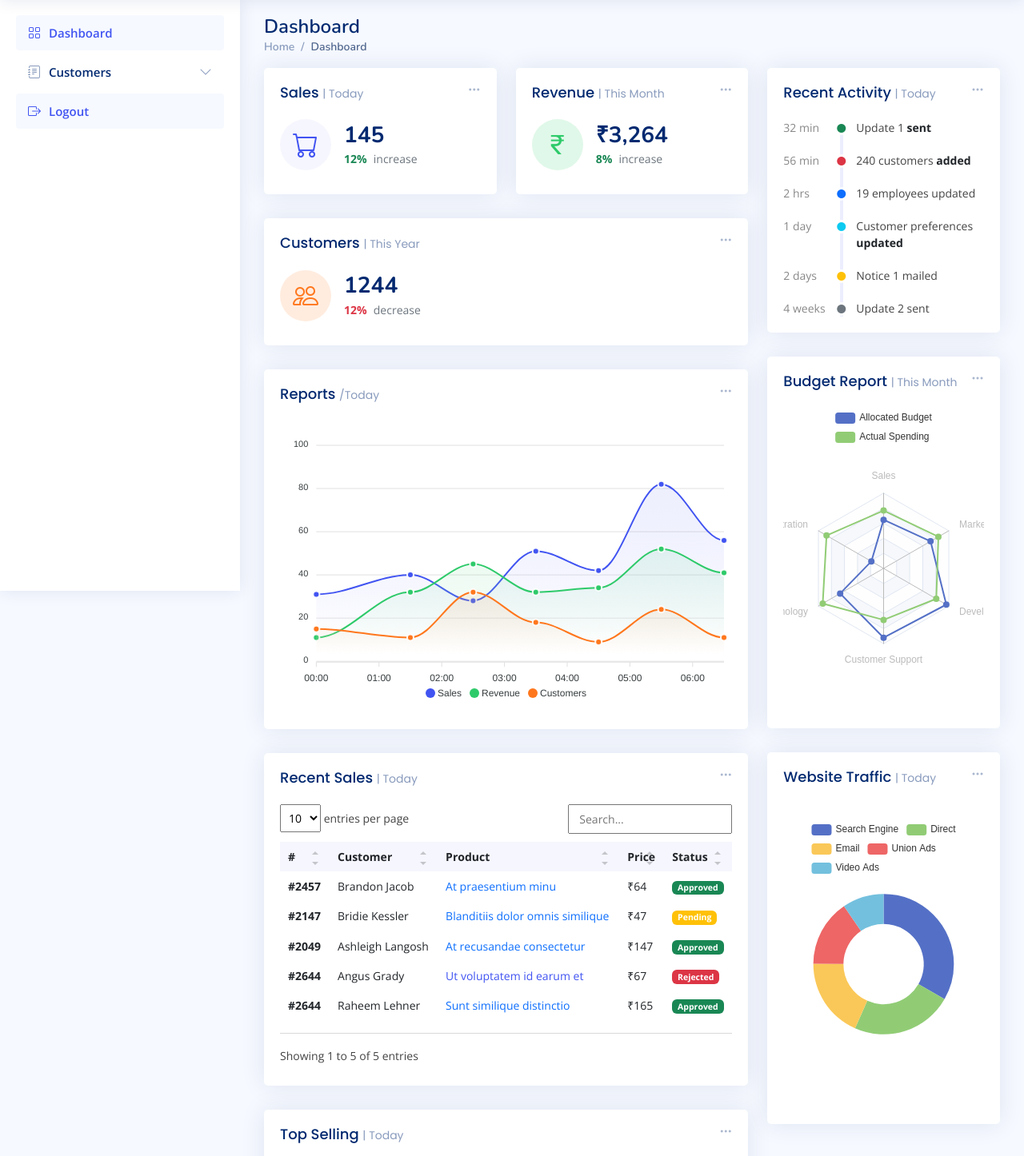
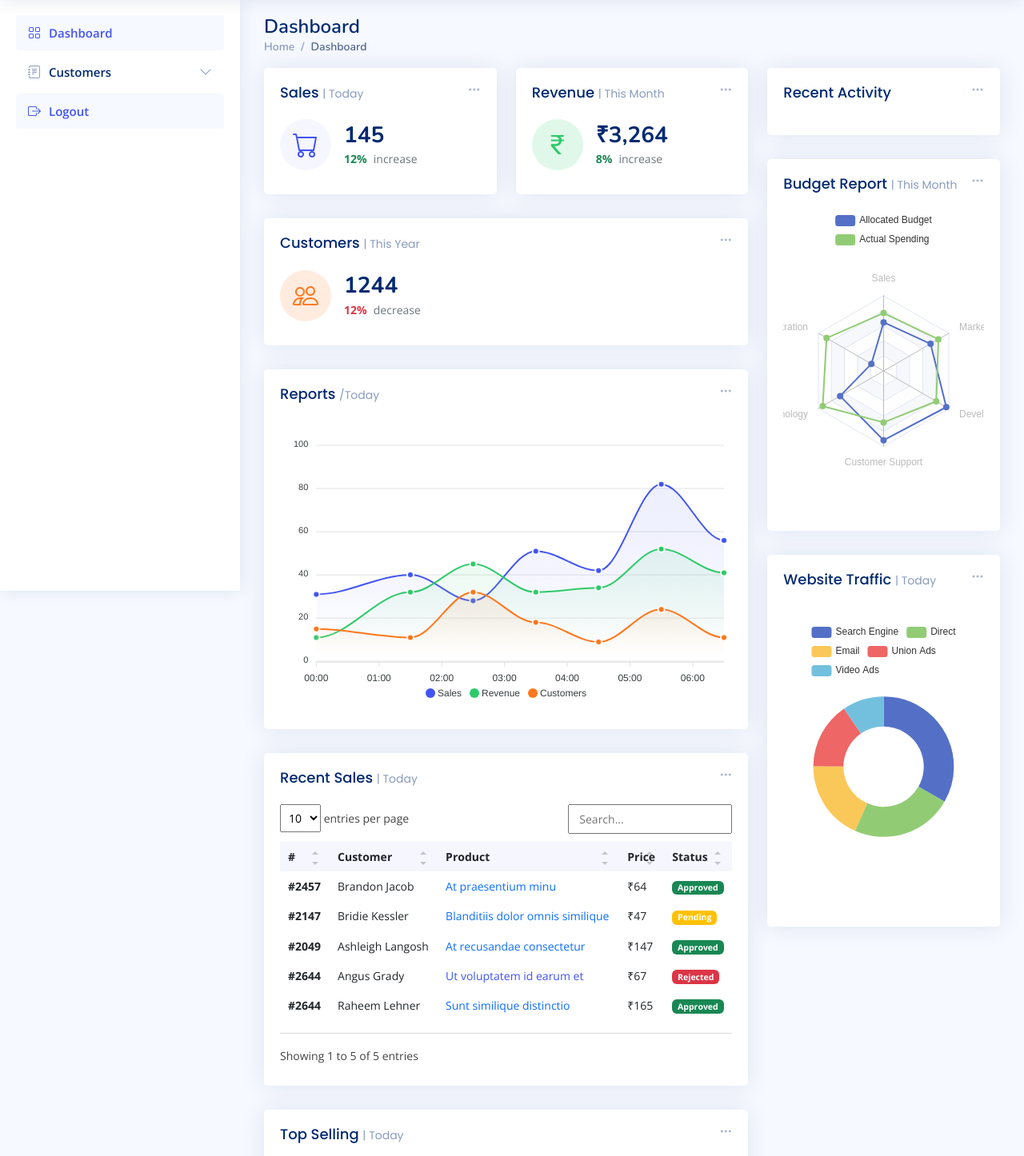
Before and after one commit to SiddharthKoyugura/FocusEdge, a Flask app: page /home in a window 1280 px wide. Shown: the part 61-1507 px from the top of the page at 80% size. Run offline with Flask 3, Linux system fonts and the light colour scheme; the visitor is signed in with stand-in values (Sample User, id 1); data that the repository does not hold is empty; some libraries are stand-ins or nearby versions.

Commit message:
activities

```diff
--- a/app.py
+++ b/app.py
@@ -32,13 +32,6 @@ class Customer(db.Model):
     email = db.Column(db.Text, nullable= False)
     can_email= db.Column(db.Integer, nullable=False)
     can_mobile= db.Column(db.Integer, nullable=False)
-
-class Activity(db.Model):
-    __tablename__="activity"
-    id = db.Column(db.Integer, primary_key=True)
-    company = db.Column(db.Text, nullable=False)
-    title = db.Column(db.Text, nullable=False)
-    date = db.Column(db.Text, nullable=False)
 
 with app.app_context():
     db.create_all()
@@ -81,9 +74,7 @@ def load_user(user_id):
 @app.route("/home")
 @login_required
 def home():
-    company = current_user.company
-    activities = Activity.query.filter_by(company=company).all()[::-1]
-    return render_template("index.html", current_user=current_user,activities=activities, is_admin=is_admin())
+    return render_template("index.html", current_user=current_user, is_admin=is_admin())
 
 @app.route("/create-member", methods=["GET", "POST"])
 @login_required
@@ -111,19 +102,6 @@ def read_members():
     company = current_user.company
     employees = Employee.query.filter_by(company=company).all()
     return render_template("view-members.html", current_user=current_user, is_admin=is_admin(), employees=employees)
-
-@app.route("/edit-member/<int:id>", methods=["GET", "POST"])
-@login_required
-def edit_member(id):
-    employee = db.session.get(Employee, id)
-    if request.method == "POST":
-        employee.ename = request.form.get("name")
-        employee.email = request.form.get("email")
-        employee.password = request.form.get("password")
-        employee.is_admin = request.form.get("isAdmin")
-        db.session.commit()
-        return redirect(url_for("read_members"))
-    return render_template("edit-members.html", current_user=current_user, is_admin=is_admin(), employee=employee)
 
 @app.route("/add-customer", methods=["GET", "POST"])
 @login_required
@@ -184,14 +162,11 @@ def read_customers():
                         msg.body = message
                         mail.send(msg)
                     except:
-                        print("mail not sent")
+                        pass
 
                 if customer.can_mobile == 1:
-                    try:
-                        send_sms(6305461499, message)
-                        send_whatsapp(6305461499, message)
-                    except:
-                        pass
+                    send_sms(6305461499, message)
+                    send_whatsapp(6305461499, message)
         return redirect(url_for('read_customers'))
     return render_template("view-customer.html", current_user=current_user, is_admin=is_admin(), customers=customers)
 
--- a/templates/index.html
+++ b/templates/index.html
@@ -378,58 +378,21 @@
             </div>
 
             <div class="card-body">
-              <h5 class="card-title">Recent Activity <span>| Today</span></h5>
+              <h5 class="card-title">Recent Activity </h5>
 
               <div class="activity">
+                {% for a in activities %}
 
                 <div class="activity-item d-flex">
-                  <div class="activite-label">32 min</div>
+                  <div class="activite-label">{{a.date}}</div>
                   <i class='bi bi-circle-fill activity-badge text-success align-self-start'></i>
                   <div class="activity-content">
-                    Update 1 <a href="#" class="fw-bold text-dark">sent</a>
+                    {{a.title}} <a href="#" class="fw-bold text-dark">sent</a>
                   </div>
                 </div><!-- End activity item-->
 
-                <div class="activity-item d-flex">
-                  <div class="activite-label">56 min</div>
-                  <i class='bi bi-circle-fill activity-badge text-danger align-self-start'></i>
-                  <div class="activity-content">
+                {% endfor %}
 
-                    240 customers <a href="#" class="fw-bold text-dark">added</a>
-                  </div>
-                </div><!-- End activity item-->
-
-                <div class="activity-item d-flex">
-                  <div class="activite-label">2 hrs</div>
-                  <i class='bi bi-circle-fill activity-badge text-primary align-self-start'></i>
-                  <div class="activity-content">
-                    19 employees updated
-                  </div>
-                </div><!-- End activity item-->
-
-                <div class="activity-item d-flex">
-                  <div class="activite-label">1 day</div>
-                  <i class='bi bi-circle-fill activity-badge text-info align-self-start'></i>
-                  <div class="activity-content">
-                    Customer preferences <a href="#" class="fw-bold text-dark">updated</a>
-                  </div>
-                </div><!-- End activity item-->
-
-                <div class="activity-item d-flex">
-                  <div class="activite-label">2 days</div>
-                  <i class='bi bi-circle-fill activity-badge text-warning align-self-start'></i>
-                  <div class="activity-content">
-                    Notice 1 mailed
-                  </div>
-                </div><!-- End activity item-->
-
-                <div class="activity-item d-flex">
-                  <div class="activite-label">4 weeks</div>
-                  <i class='bi bi-circle-fill activity-badge text-muted align-self-start'></i>
-                  <div class="activity-content">
-                    Update 2 sent
-                  </div>
-                </div><!-- End activity item-->
 
               </div>
 
```
